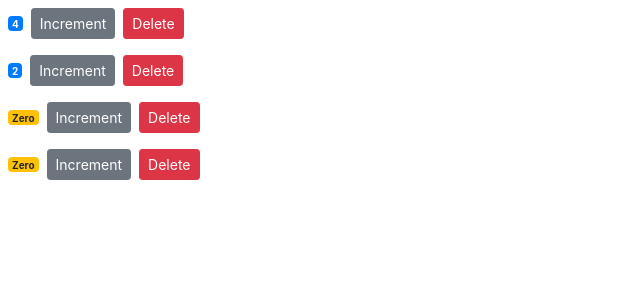
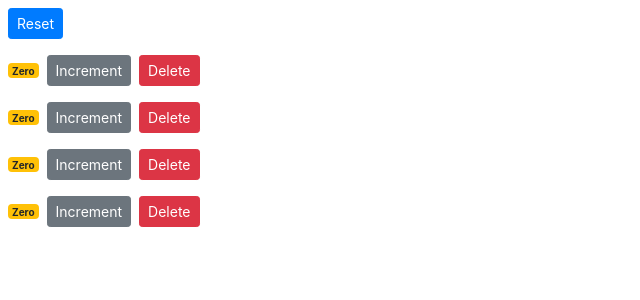
Before and after one commit to adyprajwal/cart-counter, a React (Create React App) app: page / in a window 1280 px wide. Shown: the top 300 px of the page, without its empty margins (0-640 px from the left). Built offline with nearby package versions, Linux system fonts and the light colour scheme.

Commit message:
refactor code to remove local state

```diff
--- a/src/components/counter.jsx
+++ b/src/components/counter.jsx
@@ -1,10 +1,6 @@
 import React, { Component } from "react";
 
 class Counter extends Component {
-    state = {
-        value: this.props.counter.value
-        // tags: []
-    };
     style = {
         fontSize: 10,
         fontWeight: "bold"
@@ -17,58 +13,38 @@ class Counter extends Component {
     //     this.handleIncrement = this.handleIncrement.bind(this);
     // }
 
-    handleIncrement = () => {
-        this.setState({ value: this.state.value + 1 });
-    };
-
     render() {
         return (
             <div>
                 <span style={this.style} className={this.getBadgeClasses()}>
                     {this.formatCount()}
                 </span>
+
                 <button
-                    onClick={() => this.handleIncrement()}
+                    onClick={() => this.props.onIncrement(this.props.counter)}
                     className="btn btn-secondary btn-sm"
                 >
                     Increment
                 </button>
+
                 <button
                     onClick={() => this.props.onDelete(this.props.counter.id)}
                     className="btn btn-danger btn-sm m-2"
                 >
                     Delete
                 </button>
-                {/* <ul>
-                    {this.state.tags.map(tag => (
-                        <li key={tag}>{tag}</li>
-                    ))}
-                </ul> */}
-                {/* {this.state.tags.length === 0 && "Please create new tags"}
-                {this.renderTags()} */}
             </div>
         );
     }
 
-    // renderTags() {
-    //     if (this.state.tags.length === 0) return "There are no tags!";
-    //     return (
-    //         <ul>
-    //             {this.state.tags.map(tag => (
-    //                 <li key={tag}>{tag}</li>
-    //             ))}
-    //         </ul>
-    //     );
-    // }
-
     getBadgeClasses() {
         let classes = "badge m-2 badge-";
-        classes += this.state.value === 0 ? "warning" : "primary";
+        classes += this.props.counter.value === 0 ? "warning" : "primary";
         return classes;
     }
 
     formatCount() {
-        const { value: count } = this.state;
+        const { value: count } = this.props.counter;
         return count === 0 ? "Zero" : count;
     }
 }
--- a/src/components/counters.jsx
+++ b/src/components/counters.jsx
@@ -4,24 +4,47 @@ import Counter from "./counter";
 class Counters extends Component {
     state = {
         counters: [
-            { id: 1, value: 4 },
-            { id: 2, value: 2 },
+            { id: 1, value: 0 },
+            { id: 2, value: 0 },
             { id: 3, value: 0 },
             { id: 4, value: 0 }
         ]
+    };
+
+    handleIncrement = counter => {
+        const counters = [...this.state.counters];
+        const index = counters.indexOf(counter);
+        counters[index] = { ...counter };
+        counters[index].value++;
+        this.setState({ counters });
+    };
+    handleReset = () => {
+        const counters = this.state.counters.map(c => {
+            c.value = 0;
+            return c;
+        });
+        this.setState({ counters });
     };
     handleDelete = counterId => {
         const counters = this.state.counters.filter(c => c.id !== counterId);
         this.setState({ counters });
     };
+
     render() {
         return (
             <div>
+                <button
+                    onClick={this.handleReset}
+                    className="btn btn-primary btn-sm m-2"
+                >
+                    Reset
+                </button>
                 {this.state.counters.map(counter => (
                     <Counter
                         key={counter.id}
                         value={counter.value}
                         onDelete={this.handleDelete}
+                        onIncrement={this.handleIncrement}
                         counter={counter}
                     />
                 ))}
```
